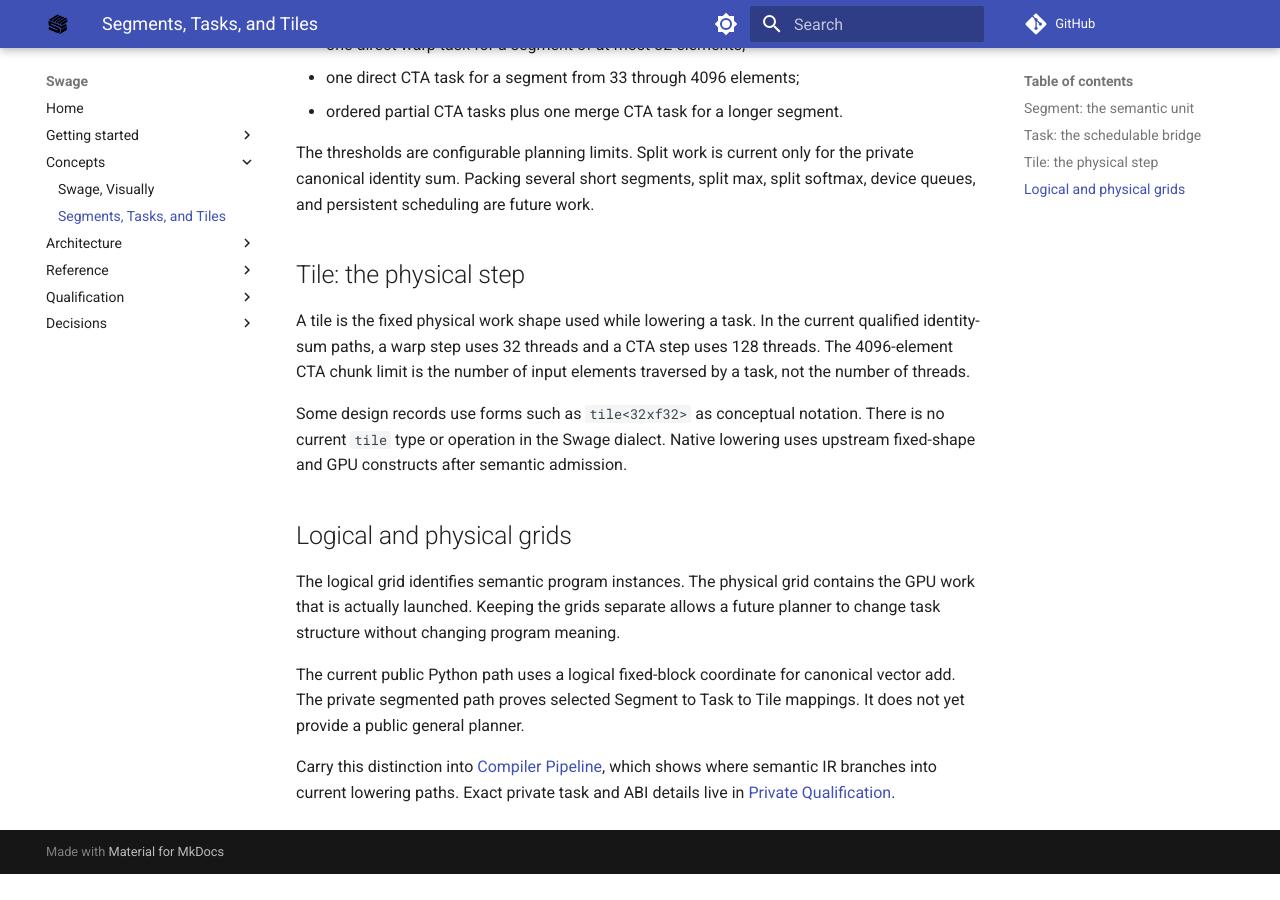
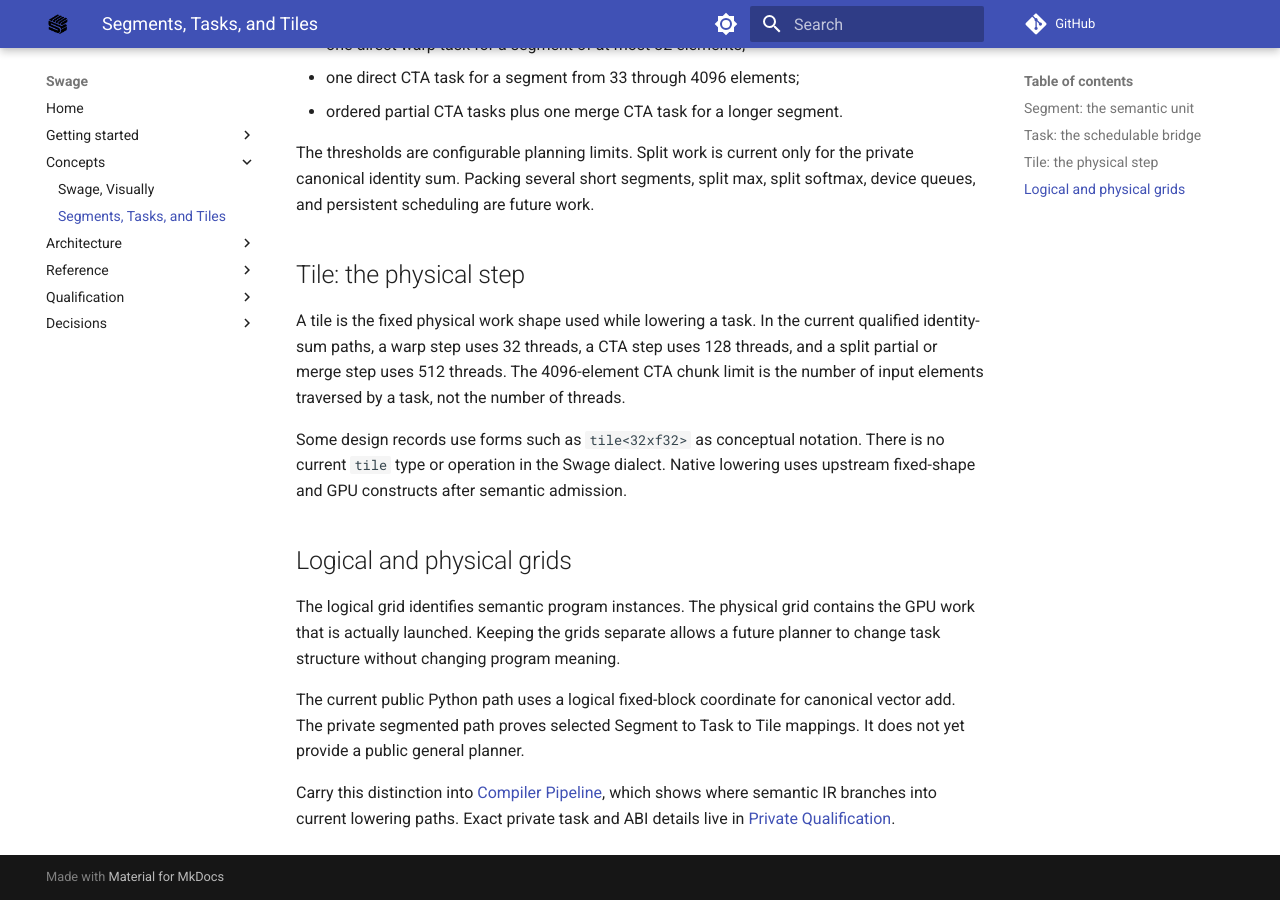
Before and after one commit to abhiksark/swage, an MkDocs documentation site: the page built from docs/concepts/segments-tiles-tasks.md, in a window 1280 px wide and 900 px high, scrolled down 1569 px. Built offline with MkDocs 1.6.1 and Material for MkDocs 9.7.7, drawn with Linux system fonts in a browser that asks for light colours; comment, search, counter and statistics services are not loaded; before the commit the page ends 2443 px from its top, so only the background shows below that.

Commit message:
docs: true up split kernel width to 512 threads
The split partial and merge kernels moved from 128 to 512 threads,
sized so one 4096-element chunk fully occupies a CTA at eight
elements per thread. Update the M8 contract text and the tile
concept page; decision records keep their historical values.

```diff
--- a/docs/concepts/segments-tiles-tasks.md
+++ b/docs/concepts/segments-tiles-tasks.md
@@ -57,8 +57,9 @@ work.
 ## Tile: the physical step
 
 A tile is the fixed physical work shape used while lowering a task. In the
-current qualified identity-sum paths, a warp step uses 32 threads and a CTA
-step uses 128 threads. The 4096-element CTA chunk limit is the number of input
+current qualified identity-sum paths, a warp step uses 32 threads, a CTA
+step uses 128 threads, and a split partial or merge step uses 512 threads.
+The 4096-element CTA chunk limit is the number of input
 elements traversed by a task, not the number of threads.
 
 Some design records use forms such as `tile<32xf32>` as conceptual notation.
```
Also changed, not shown: docs/qualification/private-m4-m8.md (+3 -1 lines).
